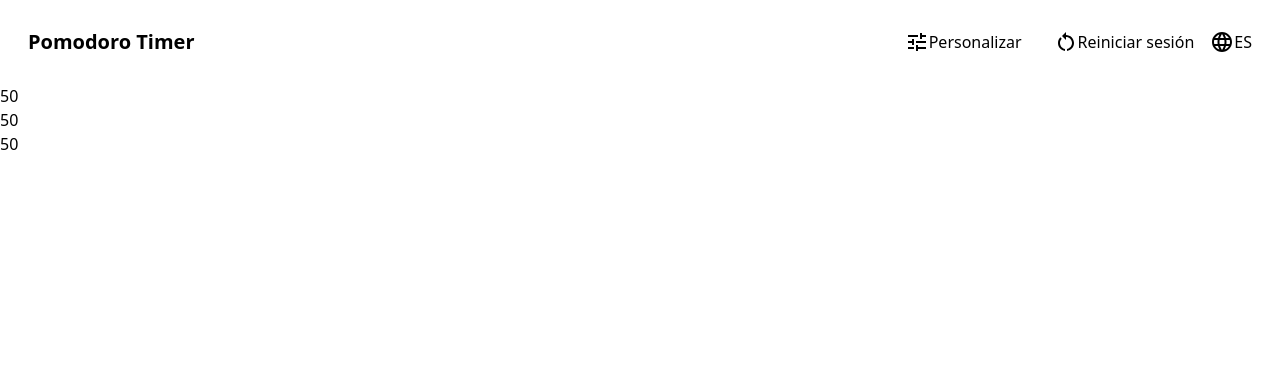
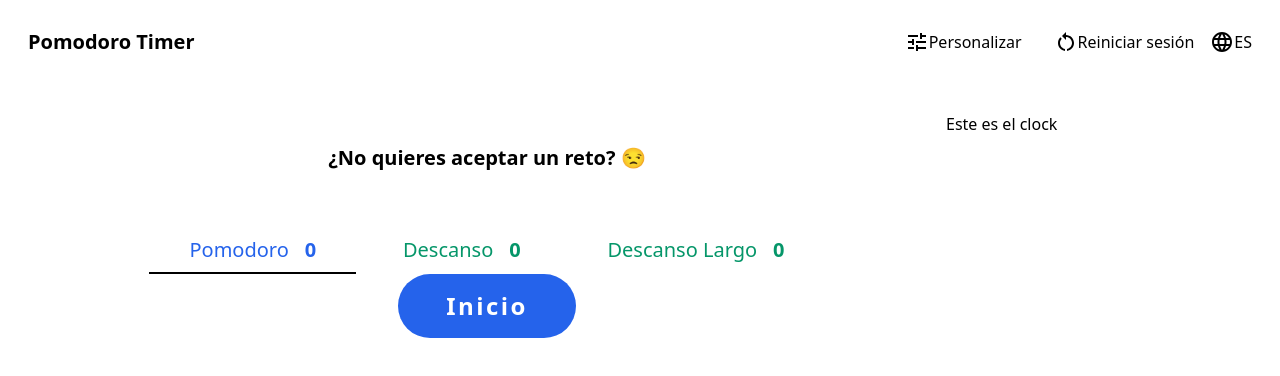
Before and after one commit to maximilianoLujan/Pomodoro-Timer, a React (Vite) app: page / in a window 1280 px wide. Shown: the top 376 px of the page. Built offline with nearby package versions, Linux system fonts and the light colour scheme.

Commit message:
redux de config y ui del reloj

```diff
--- a/src/App.jsx
+++ b/src/App.jsx
@@ -1,20 +1,22 @@
 import NavBar from './components/Navbar/NavBar'
-import { useSelector } from 'react-redux'
+import Clock from './components/Clock/Clock'
+import Todos from './components/Todos/Todos'
 
 function App() {
-  const value = useSelector(state => state.config.value)
 
   console.log("hola")
 
   return (
-    <main>
+    <div className='max-w-screen-2xl'>
       <NavBar/>
-      <div>
-        <h1>{value.focus}</h1>
-        <h1>{value.recreo}</h1>
-        <h1>{value.breakLong}</h1>
-      </div>
-    </main>
+      <main className='w-full p-7'>
+        <div className='flex flex-col lg:flex-row'>
+          <Clock/>
+          <Todos/>
+        </div>
+      </main>
+    </div>
+
   )
 }
 
--- /dev/null
+++ b/src/components/Clock/Clock.jsx
@@ -0,0 +1,50 @@
+import { useEffect, useState } from 'react';
+import { useTranslation } from 'react-i18next';
+import { useSelector } from 'react-redux';
+import ClockUI from './ClockUI';
+
+export default function Clock(){
+    //Estado para elegir seccion pomodoro-rest-longrest
+    const [pomodoro,setPomodoro] = useState({active:true,time:0})
+    const [rest,setRest] = useState({active:false,time:0})
+    const [longRest,setLongRest] = useState({active:false,time:0})
+
+    const [t,i18n] = useTranslation("global")
+    const value = useSelector(state => state.config.value)
+
+    const handleClickPomodoro = (element) => {
+        setPomodoro({...pomodoro,active:true})
+        setRest({...rest,active:false})
+        setLongRest({...longRest,active:false})
+    }
+    const handleClickRest = (element) => {
+        setPomodoro({...pomodoro,active:false})
+        setRest({...rest,active:true})
+        setLongRest({...longRest,active:false})
+    }
+    const handleClickLongRest = (element) => {
+        setPomodoro({...pomodoro,active:false})
+        setRest({...rest,active:false})
+        setLongRest({...longRest,active:true})
+    }
+    return(
+        <div className="w-full lg:w-3/4 flex flex-col items-center">
+            <h2 className='font-bold mt-8 text-xl'>¿{t("clock.challenge")}? 😒</h2>
+            <div className='flex mt-14 w-3/4 justify-evenly'>
+                <button className={pomodoro.active?'flex text-xl py-2 px-10 text-primary hover:bg-primary/10 border-b-2 border-black':'flex text-xl py-2 px-10 text-primary hover:bg-primary/10'} onClick={(e) => handleClickPomodoro(e.target)}>
+                    <p className='mr-4'>{t("modals.concentration.pomodoro")}</p>
+                    <p className='font-black'>{pomodoro.time}</p>
+                </button>
+                <button className={rest.active?'flex text-xl py-2 px-10 text-secondary hover:bg-secondary/10 border-b-2 border-black':'flex text-xl py-2 px-10 text-secondary hover:bg-secondary/10'}  onClick={(e) => handleClickRest(e.target)}>
+                    <p className='mr-4'>{t("modals.concentration.break")} </p>
+                    <p className='font-black'>{rest.time}</p>
+                </button>
+                <button className={longRest.active?'flex text-xl py-2 px-10 text-secondary hover:bg-secondary/10 border-b-2 border-black':'flex text-xl py-2 px-10 text-secondary hover:bg-secondary/10'} onClick={(e) => handleClickLongRest(e.target)}>
+                    <p className='mr-4'>{t("modals.concentration.breaklong")}</p>
+                    <p className='font-black'>{longRest.time}</p>
+                </button>
+            </div>
+            <ClockUI pomodoro={pomodoro.active} rest={rest.active} longRest={longRest.active}/>
+        </div>
+    )
+}
--- /dev/null
+++ b/src/components/Clock/ClockUI.jsx
@@ -0,0 +1,27 @@
+import { useSelector } from "react-redux"
+import { useTranslation } from "react-i18next"
+
+
+export default function ClockUI(props){
+    const [t,i18n] = useTranslation("global")
+    const value = useSelector(state => state.config.value)
+
+    const {pomodoro,rest,longRest} = props
+
+
+    if (pomodoro) return(
+        <div>
+            <button className="bg-primary text-white rounded-full px-12 font-bold tracking-widest text-2xl py-4">{t("clock.start")}</button>
+        </div>
+    )
+    if (rest) return(
+        <div>
+            <button className="bg-secondary text-white rounded-full px-12 font-bold tracking-widest text-2xl py-4">{t("clock.start")}</button>
+        </div>
+    )
+    if (longRest) return(
+        <div>
+            <button className="bg-secondary text-white rounded-full px-12 font-bold tracking-widest text-2xl py-4">{t("clock.start")}</button>
+        </div>
+    )
+}
--- a/src/components/Navbar/settings/modals/ModalConcentration.jsx
+++ b/src/components/Navbar/settings/modals/ModalConcentration.jsx
@@ -27,6 +27,21 @@ export default function ModalConcentracion({back}){
             setIsCustomize(true)
         } else{
             setIsCustomize(false)
+            switch (e.target.value) {
+                case 'bebe':
+                    dispatch(setValues({focus:10,recreo:5,breakLong:10}))
+                    break;
+                case 'popular':
+                    dispatch(setValues({focus:20,recreo:5,breakLong:15}))
+                    break;
+                case 'medio':
+                    dispatch(setValues({focus:40,recreo:8,breakLong:20}))
+                    break;
+                case 'extendido':
+                    dispatch(setValues({focus:60,recreo:10,breakLong:25}))
+                default:
+                    break;
+            }
         }
     }
 
--- /dev/null
+++ b/src/components/Todos/Todos.jsx
@@ -0,0 +1,7 @@
+export default function Todos(){
+    return(
+        <div className="w-full lg:w-1/4">
+            Este es el clock
+        </div>
+    )
+}
--- a/src/translations/en/global.json
+++ b/src/translations/en/global.json
@@ -27,5 +27,10 @@
             "break": "Rest",
             "breaklong":"Long Rest"
         }
+    },
+    "clock":{
+        "challenge":"Why don't you take the challenge",
+        "level":"level",
+        "start":"start"
     }
 }
--- a/src/translations/es/global.json
+++ b/src/translations/es/global.json
@@ -27,5 +27,10 @@
             "break": "Descanso",
             "breaklong":"Descanso Largo"
         }
+    },
+    "clock":{
+        "challenge":"No quieres aceptar un reto",
+        "level":"Nivel",
+        "start":"Inicio"
     }
 }
--- a/src/translations/pt/global.json
+++ b/src/translations/pt/global.json
@@ -27,5 +27,10 @@
             "break": "Descanso",
             "breaklong":"Longo descanso"
         }
+    },
+    "clock":{
+        "challenge":"você não quer aceitar o desafio",
+        "level":"Nível",
+        "start":"começar"
     }
 }
--- a/tailwind.config.cjs
+++ b/tailwind.config.cjs
@@ -5,7 +5,12 @@ module.exports = {
     "./src/**/*.{js,ts,jsx,tsx}",
   ],
   theme: {
-    extend: {},
+    extend: {
+      colors:{
+        'primary': '#2563EB',
+        'secondary': '#059669'
+      }
+    },
   },
   plugins: [],
 }
```
